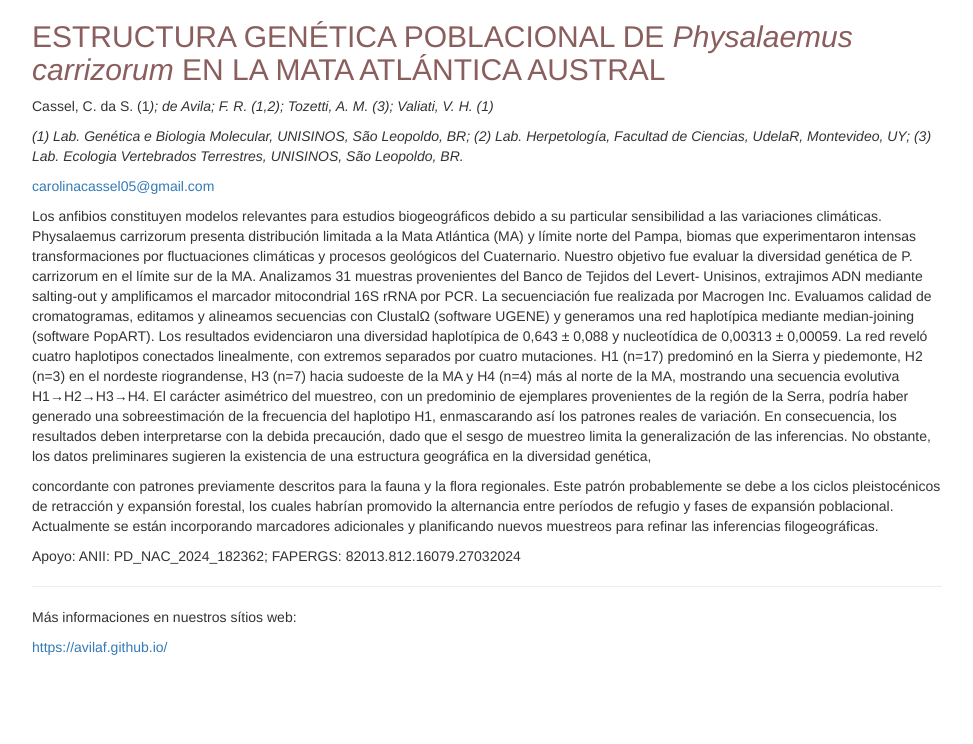
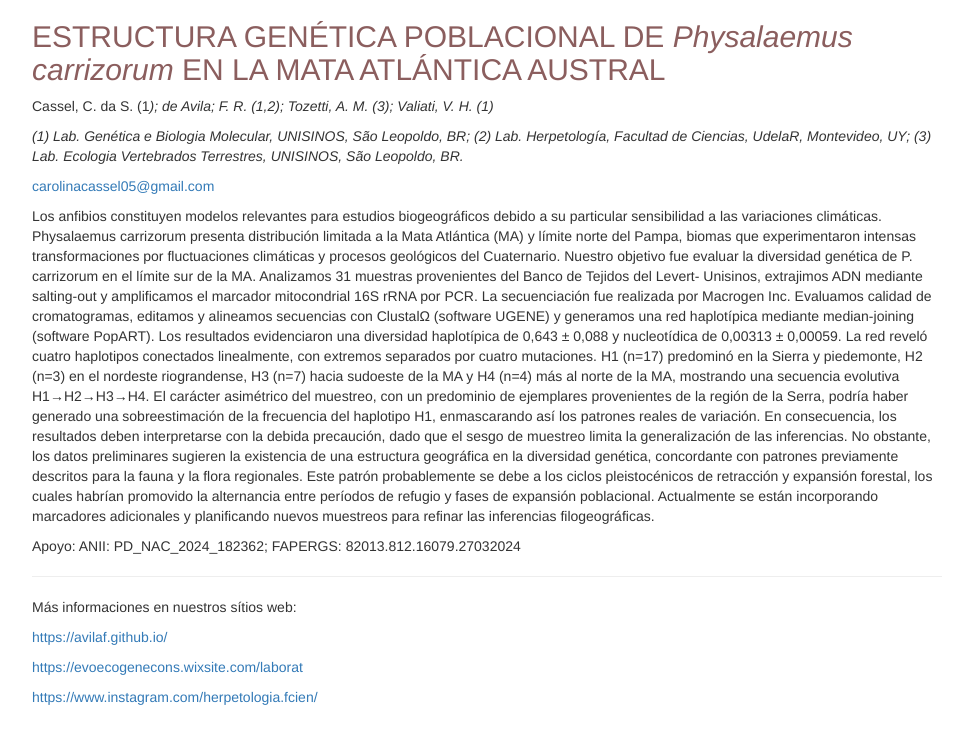
Before and after one commit to avilaf/physalaemus_carrizorum, a plain HTML site: page index.html in a window 1280 px wide. Shown: the whole page, without its empty margins (153-1126 px from the left). Drawn offline with nearby package versions, Linux system fonts and the light colour scheme; some packages are replaced by stand-ins of ours.

Commit message:
Add files via upload

```diff
--- a/index.html
+++ b/index.html
@@ -397,19 +397,20 @@ H1, enmascarando así los patrones reales de variación. En consecuencia,
 los resultados deben interpretarse con la debida precaución, dado que el
 sesgo de muestreo limita la generalización de las inferencias. No
 obstante, los datos preliminares sugieren la existencia de una
-estructura geográfica en la diversidad genética,</p>
-<p>concordante con patrones previamente descritos para la fauna y la
-flora regionales. Este patrón probablemente se debe a los ciclos
-pleistocénicos de retracción y expansión forestal, los cuales habrían
-promovido la alternancia entre períodos de refugio y fases de expansión
-poblacional. Actualmente se están incorporando marcadores adicionales y
-planificando nuevos muestreos para refinar las inferencias
-filogeográficas.</p>
+estructura geográfica en la diversidad genética, concordante con
+patrones previamente descritos para la fauna y la flora regionales. Este
+patrón probablemente se debe a los ciclos pleistocénicos de retracción y
+expansión forestal, los cuales habrían promovido la alternancia entre
+períodos de refugio y fases de expansión poblacional. Actualmente se
+están incorporando marcadores adicionales y planificando nuevos
+muestreos para refinar las inferencias filogeográficas.</p>
 <p>Apoyo: ANII: PD_NAC_2024_182362; FAPERGS:
 82013.812.16079.27032024</p>
 <hr />
 <p>Más informaciones en nuestros sítios web:</p>
 <p><a href="https://avilaf.github.io/" class="uri">https://avilaf.github.io/</a></p>
+<p><a href="https://evoecogenecons.wixsite.com/laborat" class="uri">https://evoecogenecons.wixsite.com/laborat</a></p>
+<p><a href="https://www.instagram.com/herpetologia.fcien/" class="uri">https://www.instagram.com/herpetologia.fcien/</a></p>
 </div>
 
 
```
